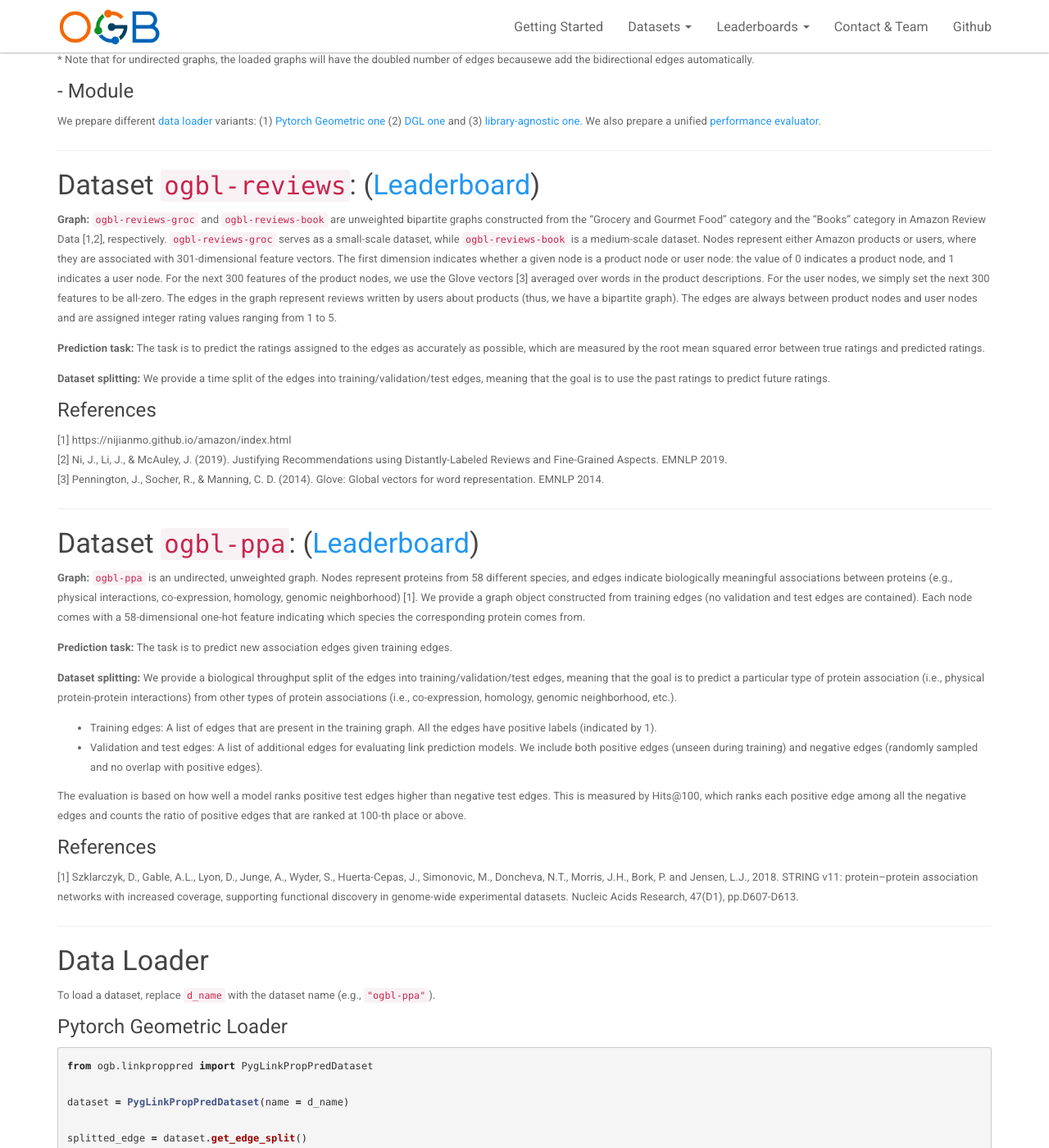
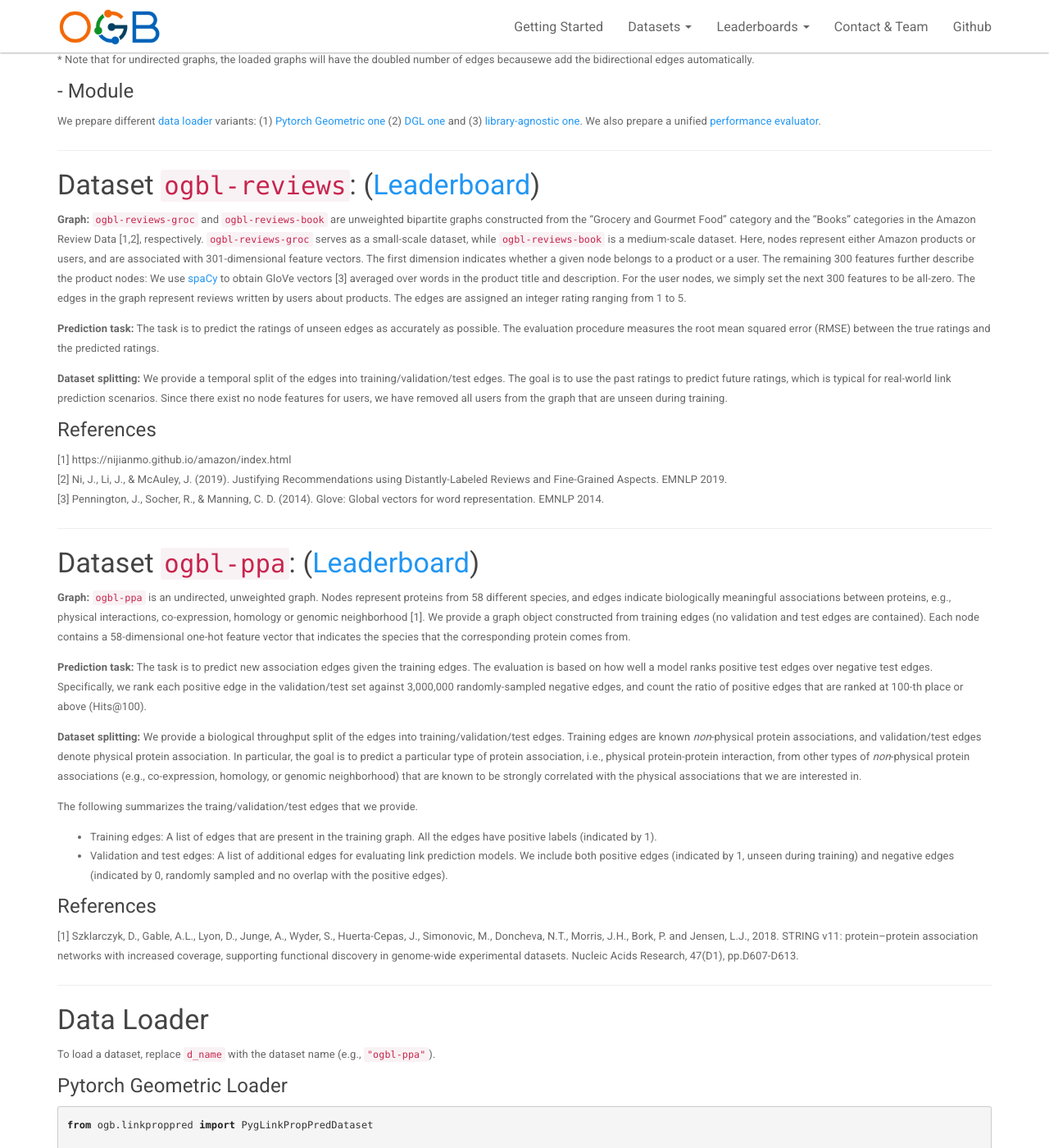
Before and after one commit to snap-stanford/ogb-web, a Jekyll site: the page built from _docs/datasets/linkprop.md, in a window 1280 px wide and 1400 px high, scrolled down 452 px. Shown: the whole window at 82% size. Built offline with Jekyll 4.4.1, drawn with Linux system fonts in a browser that asks for light colours.

Commit message:
update dataset description from the paper

```diff
--- a/_docs/datasets/linkprop.md
+++ b/_docs/datasets/linkprop.md
@@ -27,15 +27,15 @@ We also prepare a unified [performance evaluator](#eval).
 <a name="ogbl-reviews"/>
 ### Dataset `ogbl-reviews`: ([Leaderboard](../leader_linkprop/#ogbl-reviews))
 
-**Graph:** `ogbl-reviews-groc` and `ogbl-reviews-book` are unweighted bipartite graphs constructed from the "Grocery and Gourmet Food" category and the "Books" category in Amazon Review Data [1,2], respectively. `ogbl-reviews-groc` serves as a small-scale dataset, while `ogbl-reviews-book` is a medium-scale dataset.
-Nodes represent either Amazon products or users, where they are associated with 301-dimensional feature vectors. The first dimension indicates whether a given node is a product node or user node: the value of 0 indicates a product node, and 1 indicates a user node. For the next 300 features of the product nodes, we use the Glove vectors [3] averaged over words in the product descriptions. For the user nodes, we simply set the next 300 features to be all-zero.
-The edges in the graph represent reviews written by users about products (thus, we have a bipartite graph).
-The edges are always between product nodes and user nodes and are assigned integer rating values ranging from 1 to 5.
+**Graph:** `ogbl-reviews-groc` and `ogbl-reviews-book` are unweighted bipartite graphs constructed from the "Grocery and Gourmet Food" category and the "Books" categories in the Amazon Review Data [1,2], respectively. `ogbl-reviews-groc` serves as a small-scale dataset, while `ogbl-reviews-book` is a medium-scale dataset.
+Here, nodes represent either Amazon products or users, and are associated with 301-dimensional feature vectors. The first dimension indicates whether a given node belongs to a product or a user. The remaining 300 features further describe the product nodes: We use [spaCy](https://spacy.io/) to obtain GloVe vectors [3] averaged over words in the product title and description. For the user nodes, we simply set the next 300 features to be all-zero. The edges in the graph represent reviews written by users about products. The edges are assigned an integer rating ranging from 1 to 5.
+
 
 **Prediction task:**
-The task is to predict the ratings assigned to the edges as accurately as possible, which are measured by the root mean squared error between true ratings and predicted ratings.
+The task is to predict the ratings of unseen edges as accurately as possible. The evaluation procedure measures the root mean squared error (RMSE) between the true ratings and the predicted ratings.
 
-**Dataset splitting:** We provide a time split of the edges into training/validation/test edges, meaning that the goal is to use the past ratings to predict future ratings.
+**Dataset splitting:** We provide a temporal split of the edges into training/validation/test edges. The goal is to use the past ratings to predict future ratings, which is typical for real-world link prediction scenarios.
+Since there exist no node features for users, we have removed all users from the graph that are unseen during training.
 
 #### References
 
@@ -48,16 +48,21 @@ The task is to predict the ratings assigned to the edges as accurately as possib
 <a name="ogbl-ppa"/>
 ### Dataset `ogbl-ppa`: ([Leaderboard](../leader_linkprop/#ogbl-ppa))
 
-**Graph:** `ogbl-ppa` is an undirected, unweighted graph. Nodes represent proteins from 58 different species, and edges indicate biologically meaningful associations between proteins (e.g., physical interactions, co-expression, homology, genomic neighborhood) [1]. We provide a graph object constructed from training edges (no validation and test edges are contained). Each node comes with a 58-dimensional one-hot feature indicating which species the corresponding protein comes from.
+**Graph:** `ogbl-ppa` is an undirected, unweighted graph. Nodes represent proteins from 58 different species, and edges indicate biologically meaningful associations between proteins, e.g., physical interactions, co-expression, homology or genomic neighborhood [1]. We provide a graph object constructed from training edges (no validation and test edges are contained). Each node contains a 58-dimensional one-hot feature vector that indicates the species that the corresponding protein comes from.
 
-**Prediction task:** The task is to predict new association edges given training edges.
+**Prediction task:** The task is to predict new association edges given the training edges.
+The evaluation is based on how well a model ranks positive test edges over negative test edges.
+Specifically, we rank each positive edge in the validation/test set against 3,000,000 randomly-sampled negative edges, and count the ratio of positive edges that are ranked at 100-th place or above (Hits@100).
 
-**Dataset splitting:** We provide a biological throughput split of the edges into training/validation/test edges, meaning that the goal is to predict a particular type of protein association (i.e., physical protein-protein interactions) from other types of protein associations (i.e., co-expression, homology, genomic neighborhood, etc.).
+**Dataset splitting:** We provide a biological throughput split of the edges into training/validation/test edges.
+Training edges are known *non*-physical protein associations, and validation/test edges denote physical protein association.
+In particular, the goal is to predict a particular type of protein association, i.e., physical protein-protein interaction, from other types of *non*-physical protein associations (e.g., co-expression, homology, or genomic neighborhood) that are known to be strongly correlated with the physical associations that we are interested in.
+
+The following summarizes the traing/validation/test edges that we provide.
 
 - Training edges: A list of edges that are present in the training graph. All the edges have positive labels (indicated by 1).
-- Validation and test edges: A list of additional edges for evaluating link prediction models. We include both positive edges (unseen during training) and negative edges (randomly sampled and no overlap with positive edges).
+- Validation and test edges: A list of additional edges for evaluating link prediction models. We include both positive edges (indicated by 1, unseen during training) and negative edges (indicated by 0, randomly sampled and no overlap with the positive edges).
 
-The evaluation is based on how well a model ranks positive test edges higher than negative test edges. This is measured by Hits@100, which ranks each positive edge among all the negative edges and counts the ratio of positive edges that are ranked at 100-th place or above.
 
 #### References
 
```
Also changed, not shown: _docs/datasets/graphprop.md (+17 -15 lines), _docs/datasets/nodeprop.md (+9 -13 lines).
